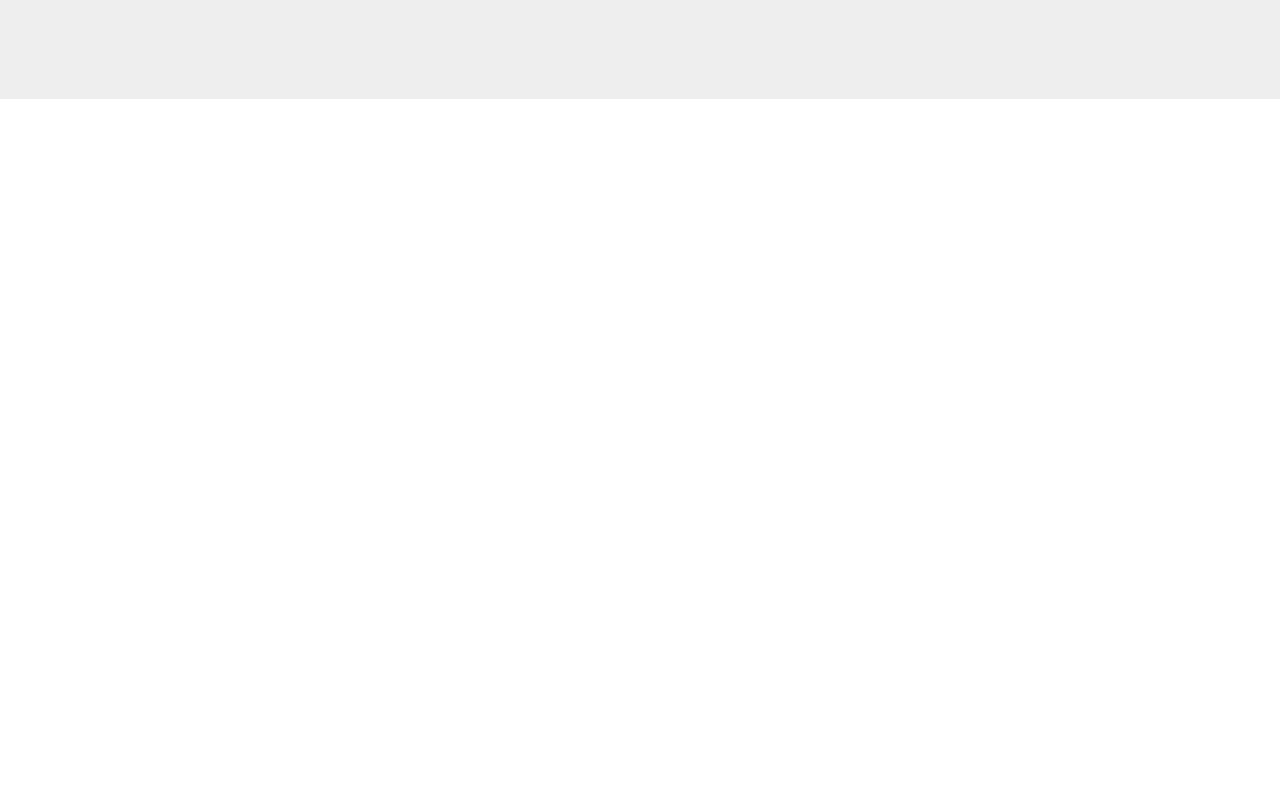
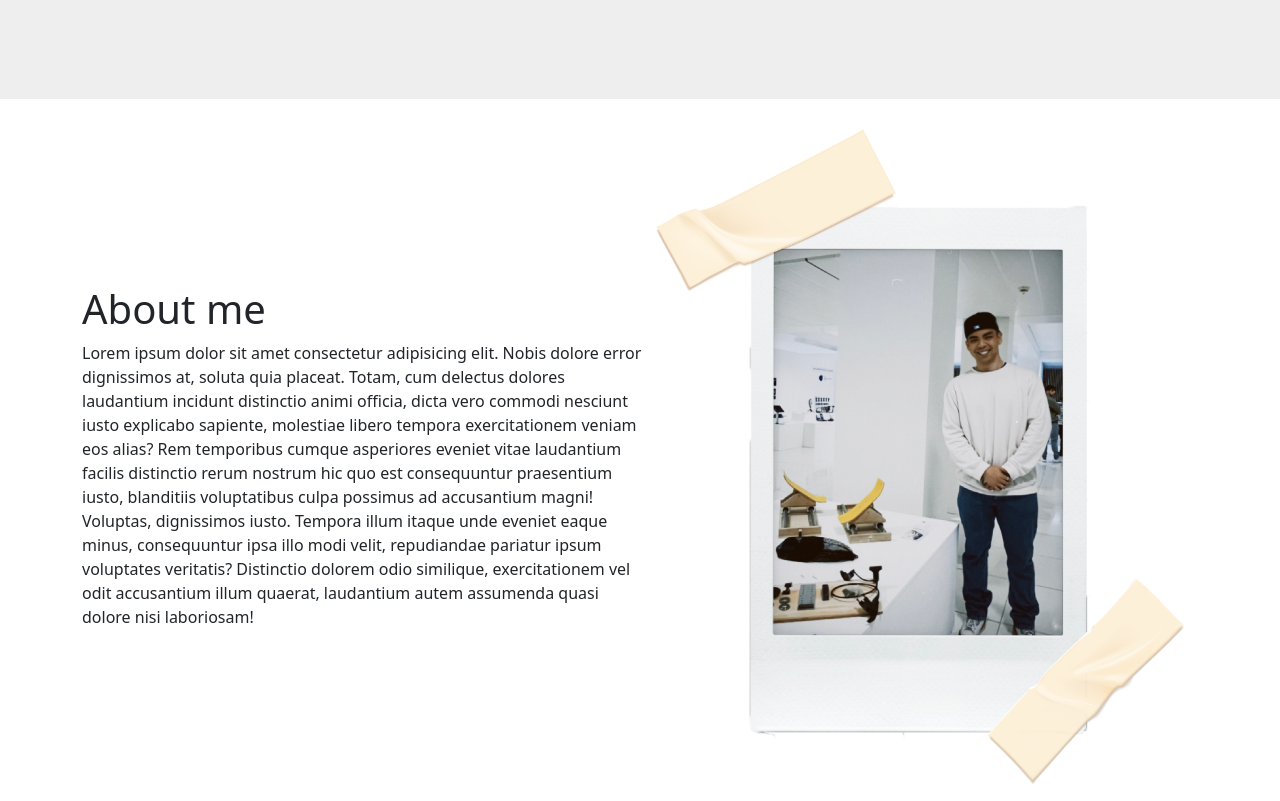
Before and after one commit to jemcap/reactjs-portfolio-jc, a React (Create React App) app: page /home in a window 1280 px wide. Shown: the part 700-1501 px from the top of the page. Before the commit the page ends 829 px from the top, so only its background shows below. Built offline with nearby package versions, Linux system fonts and the light colour scheme.

Commit message:
added projects.json

```diff
--- a/src/components/Home.js
+++ b/src/components/Home.js
@@ -1,5 +1,6 @@
 import React from "react";
 import Button from "react-bootstrap/Button";
+import Image from "../assets/jcap_film_1_wtape.png";
 
 const Home = () => {
   return (
@@ -23,6 +24,33 @@ const Home = () => {
           </div>
         </div>
       </div>
+      <div>
+        <div className="container">
+          <div className="about__container d-flex">
+            <div className="about__text">
+              <h1>About me</h1>
+              <p>
+                Lorem ipsum dolor sit amet consectetur adipisicing elit. Nobis
+                dolore error dignissimos at, soluta quia placeat. Totam, cum
+                delectus dolores laudantium incidunt distinctio animi officia,
+                dicta vero commodi nesciunt iusto explicabo sapiente, molestiae
+                libero tempora exercitationem veniam eos alias? Rem temporibus
+                cumque asperiores eveniet vitae laudantium facilis distinctio
+                rerum nostrum hic quo est consequuntur praesentium iusto,
+                blanditiis voluptatibus culpa possimus ad accusantium magni!
+                Voluptas, dignissimos iusto. Tempora illum itaque unde eveniet
+                eaque minus, consequuntur ipsa illo modi velit, repudiandae
+                pariatur ipsum voluptates veritatis? Distinctio dolorem odio
+                similique, exercitationem vel odit accusantium illum quaerat,
+                laudantium autem assumenda quasi dolore nisi laboriosam!
+              </p>
+            </div>
+            <div>
+              <img src={Image} width={550} alt="Self-Portrait" />
+            </div>
+          </div>
+        </div>
+      </div>
     </>
   );
 };
--- a/src/components/Project.js
+++ b/src/components/Project.js
@@ -1,8 +1,17 @@
 import React from 'react'
+import { Link } from 'react-router-dom';
 
-const Project = () => {
+const Project = ({ project }) => {
   return (
-    <div>Project</div>
+    <div>
+      <h2>{project.title}</h2>
+      <p>{project.description}</p>
+      <a href={project.deployedUrl}>Link to deployed version</a>
+      <a href={project.githubUrl}>Link to GitHub repository</a>
+      <img src={project.image} alt={`Screenshot of ${project.title}`} />
+      {/* or use <img src={project.gif} alt={`GIF of ${project.title}`} /> if a GIF is available */}
+      <Link to={`/projects/${project.id}`}>View project</Link>
+    </div>
   )
 }
 
--- a/src/index.css
+++ b/src/index.css
@@ -5,6 +5,13 @@ body {
     sans-serif;
   -webkit-font-smoothing: antialiased;
   -moz-osx-font-smoothing: grayscale;
+  -ms-overflow-style: none;  /* Internet Explorer 10+ */
+  scrollbar-width: none;  /* Firefox */
+}
+
+
+body::-webkit-scrollbar {
+  display: none;  /* Safari and Chrome */
 }
 
 code {
@@ -31,12 +38,20 @@ code {
 
 .jumbotron__content {
   width: 75%;
+  border-left: 2px solid black;
+  padding-left: 2em;
+}
 
-}
 .jumbotron__content h1 {
   font-size: 3em;
   font-weight: bold;
 
+}
+
+.about__text {
+  display: flex;
+  flex-direction: column;
+  justify-content: center;
 }
 
 @media screen and (min-width: 768px)
```
Also changed, not shown: projects.json (added, +26 -0 lines), src/assets/jcap_film_1_wtape.png (added).
